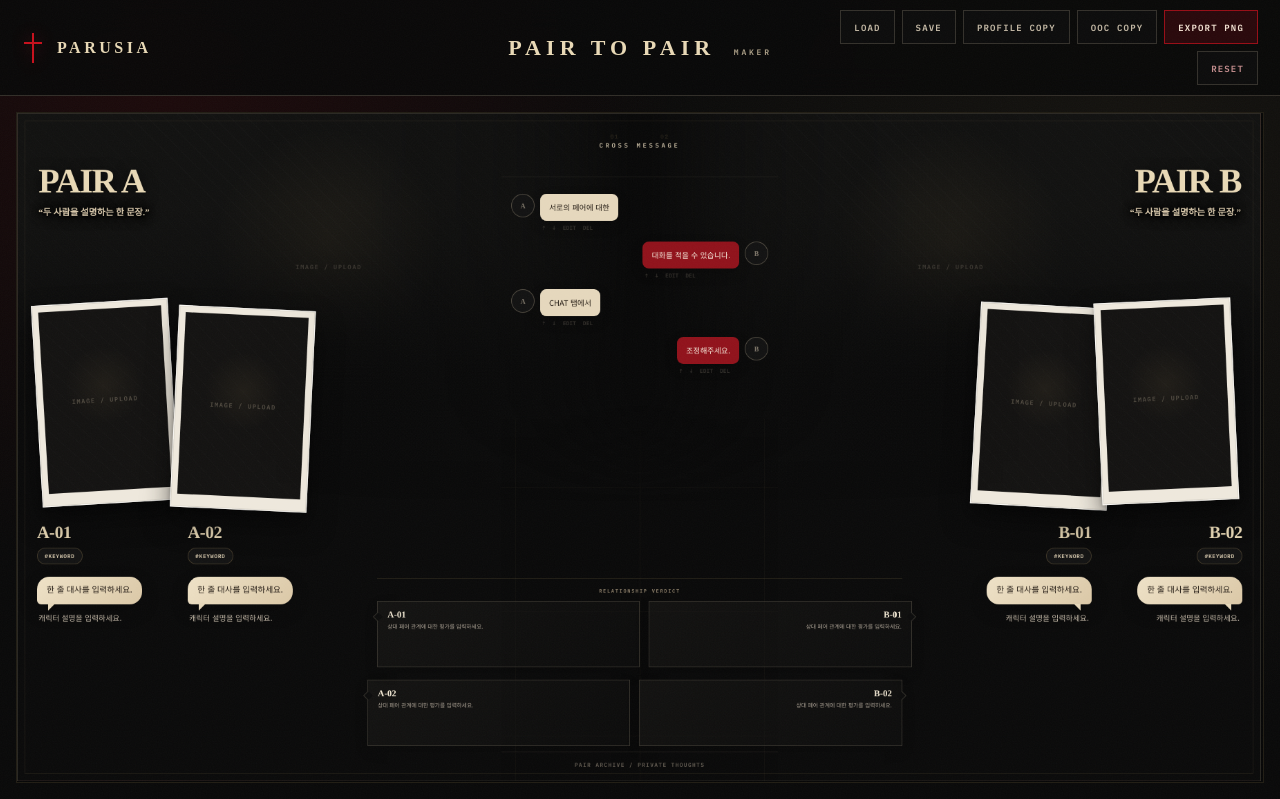
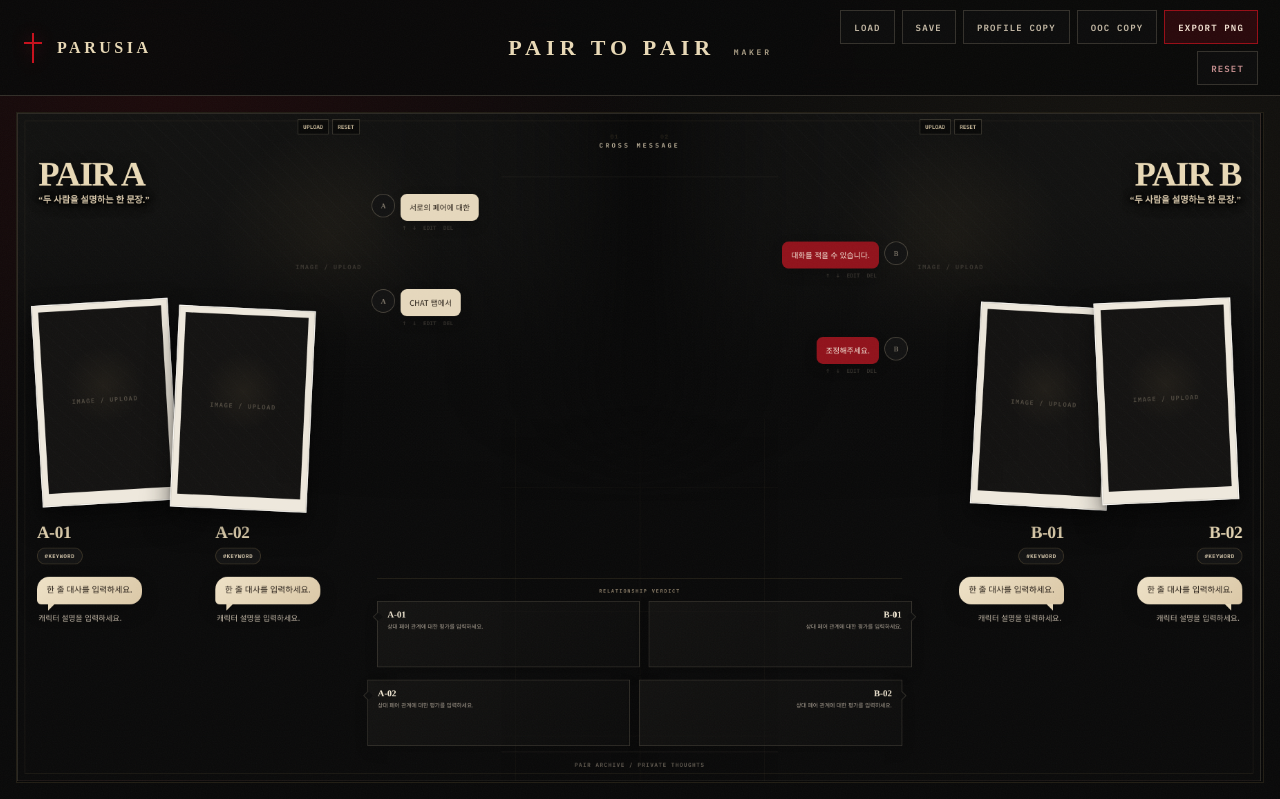
Before and after one commit to ratdidigi/PARUSIA_pairtopair, a plain HTML site: page index.html in a window 1280 px wide. Shown: the top 799 px of the page. Drawn offline with nearby package versions, Linux system fonts and the light colour scheme.

Commit message:
Update index.html

```diff
--- a/index.html
+++ b/index.html
@@ -1118,6 +1118,132 @@ body.exporting [contenteditable="true"]{outline:none!important;}
 }
 </style>
 
+
+<style id="latest-user-layout-fix">
+/* =========================================================
+   1) PROFILE SPACING
+   A02 / B01 had been pulled too far inward. Give the two
+   profiles on each side breathing room again.
+   ========================================================= */
+.side-a .profile-grid > .profile:nth-child(2){
+  left:-78px!important;
+}
+.side-b .profile-grid > .profile:nth-child(1){
+  left:78px!important;
+}
+
+/* Keep long profile text within its own profile lane. */
+.profile-grid{
+  grid-template-columns:minmax(0,1fr) minmax(0,1fr)!important;
+  gap:28px!important;
+}
+.profile{
+  min-width:0!important;
+}
+.line-bubble,
+.profile-desc{
+  max-width:235px!important;
+  box-sizing:border-box!important;
+  overflow-wrap:anywhere!important;
+  word-break:break-word!important;
+}
+.side-a .profile-grid > .profile:nth-child(1) .line-bubble,
+.side-a .profile-grid > .profile:nth-child(1) .profile-desc,
+.side-a .profile-grid > .profile:nth-child(2) .line-bubble,
+.side-a .profile-grid > .profile:nth-child(2) .profile-desc{
+  margin-left:0!important;
+  margin-right:auto!important;
+}
+.side-b .profile-grid > .profile:nth-child(1) .line-bubble,
+.side-b .profile-grid > .profile:nth-child(1) .profile-desc,
+.side-b .profile-grid > .profile:nth-child(2) .line-bubble,
+.side-b .profile-grid > .profile:nth-child(2) .profile-desc{
+  margin-left:auto!important;
+  margin-right:0!important;
+}
+
+/* =========================================================
+   2) CROSS MESSAGE
+   Use a wide central message field (the white-marked area).
+   A messages anchor to the left wall, B messages to the right.
+   ========================================================= */
+.chat-list{
+  width:820px!important;
+  max-width:none!important;
+  margin-left:-210px!important;
+  margin-right:0!important;
+  padding:24px 22px 18px!important;
+  box-sizing:border-box!important;
+  overflow:visible!important;
+  align-self:flex-start!important;
+}
+.chat-list .msg{
+  width:100%!important;
+  max-width:none!important;
+  box-sizing:border-box!important;
+  display:flex!important;
+}
+.chat-list .msg.left{
+  justify-content:flex-start!important;
+}
+.chat-list .msg.right{
+  justify-content:flex-start!important;
+  flex-direction:row-reverse!important;
+}
+.chat-list .bubble{
+  max-width:410px!important;
+  width:fit-content!important;
+  box-sizing:border-box!important;
+  white-space:pre-wrap!important;
+  overflow-wrap:anywhere!important;
+  word-break:break-word!important;
+}
+.chat-list .msg.left .msg-controls{
+  justify-content:flex-start!important;
+}
+.chat-list .msg.right .msg-controls{
+  justify-content:flex-end!important;
+}
+
+/* =========================================================
+   3) HERO HEADER
+   Title and catchphrase almost touch.
+   ========================================================= */
+.pair-title{
+  top:62px!important;
+}
+.pair-quote{
+  top:116px!important;
+  line-height:1.35!important;
+}
+
+/* =========================================================
+   4) HERO UPLOAD / RESET
+   Both header controls: top-center, always above gradient,
+   and high enough to stay out of the title/catchphrase block.
+   Portrait controls are untouched.
+   ========================================================= */
+.side-a .hero-image > .slot-tools,
+.side-b .hero-image > .slot-tools{
+  left:50%!important;
+  right:auto!important;
+  top:8px!important;
+  transform:translateX(-50%)!important;
+  z-index:25!important;
+  opacity:1!important;
+  pointer-events:auto!important;
+}
+.hero-image:after{
+  z-index:2!important;
+  pointer-events:none!important;
+}
+.hero-image .pair-title,
+.hero-image .pair-quote,
+.hero-image .hero-head{
+  z-index:6!important;
+}
+</style>
+
 </head>
 <body>
 <header class="topbar">
```
